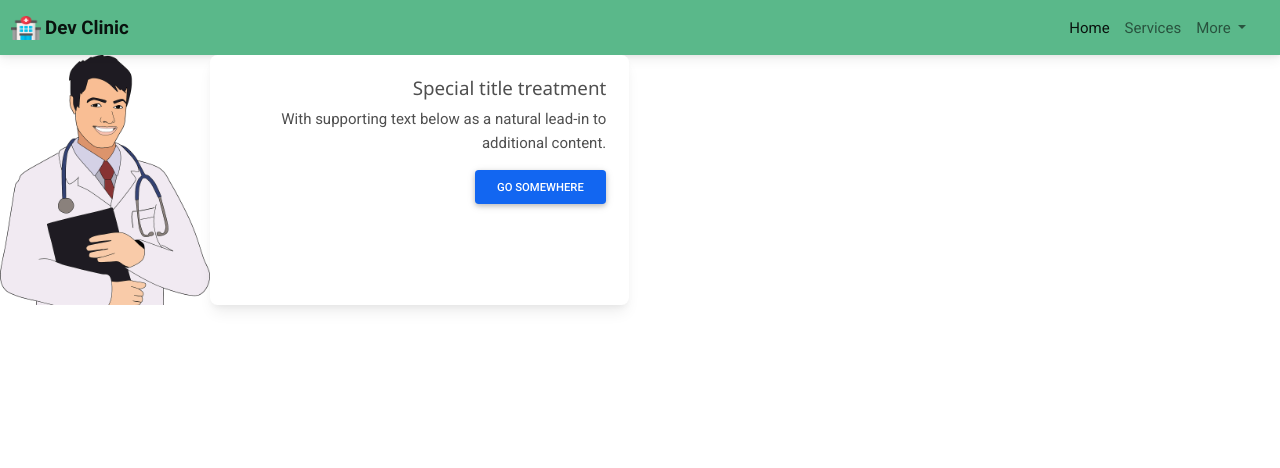
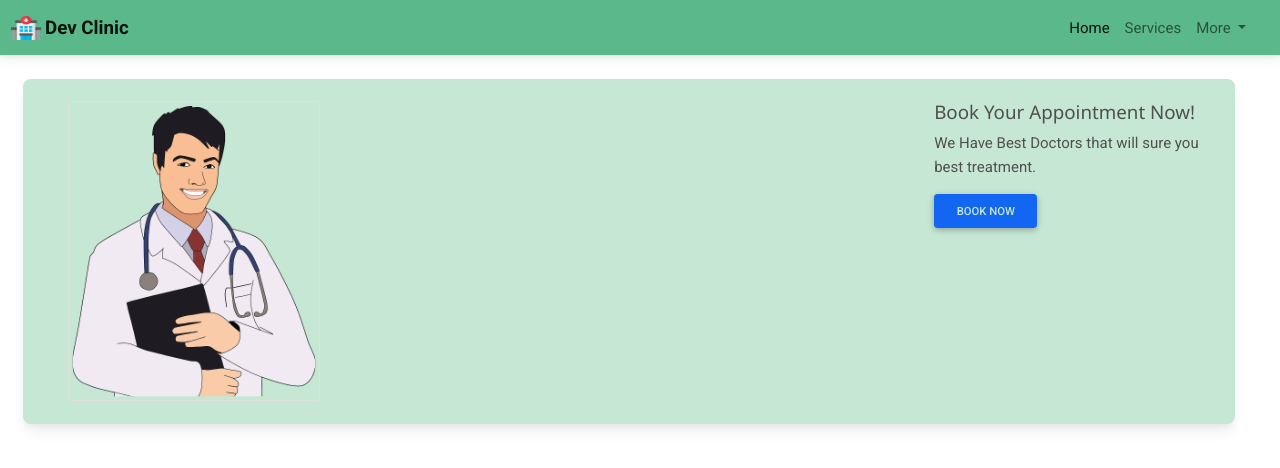
Before and after one commit to Sourabh044/Clinic-Website-Project-Old, a Django app: page / in a window 1280 px wide. Shown: the top 468 px of the page. Run offline with Django 3.2, Linux system fonts and the light colour scheme.

Commit message:
Homepage Setup

```diff
--- a/templates/Base.html
+++ b/templates/Base.html
@@ -61,10 +61,10 @@ rel="stylesheet"
                   <!-- <a class="navbar-brand" href="#">Brand</a> -->
                   <ul class="navbar-nav ms-auto mb-2 mb-lg-0">
                     <li class="nav-item">
-                      <a class="nav-link active" aria-current="page" href="#">Home</a>
+                      <a class="nav-link active" aria-current="page" href="">Home</a>
                     </li>
                     <li class="nav-item">
-                      <a class="nav-link" href="#">Services</a>
+                      <a class="nav-link" href="">Services</a>
                     </li>
                     <!-- Navbar dropdown -->
                     <li class="nav-item dropdown">
--- a/templates/Main.html
+++ b/templates/Main.html
@@ -1,27 +1,39 @@
 {% extends 'Base.html' %} {% load static %} {% block content %}
-
-<div class="row">
-  <div class="col-sm-6 d-flex">
-    <div class="col-md-4">
-      <img src="/static/images/DoctorT.png" class="img-fluid rounded-start" alt="...">
-    </div>
-    <div class="card text-end ">
-      <div class="card-body">
-        <h5 class="card-title">Special title treatment</h5>
-        <p class="card-text">With supporting text below as a natural lead-in to additional content.</p>
-        <a href="#" class="btn btn-primary">Go somewhere</a>
+<br />
+<div class="container-fluid align-items-center" style="margin-left: auto;">
+  <div
+    class="row d-flex"
+    style="width: inherit; margin-left: inherit; margin-right: inherit"
+  >
+    <div class="row d-flex">
+      <div>
+        <div class="card" style="background-color: #c6e7d3">
+          <div class="card-body d-flex">
+            <div class="container-fluid">
+              <img
+                src="/static/images/DoctorT.png"
+                class="img-thumbnail"
+                alt="..."
+                style="height: 300px; background-color: #c6e7d3"
+              />
+            </div>
+            <!--  -->
+            <div>
+              <h5 class="card-title">Book Your Appointment Now!</h5>
+              <p class="card-text">
+                We Have Best Doctors that will sure you best treatment.
+              </p>
+              <a
+                href=""
+                class="btn btn-primary"
+                style="color: #c6e7d3; box-shadow: 1cm"
+                >Book Now</a
+              >
+            </div>
+          </div>
+        </div>
       </div>
     </div>
   </div>
-  <!-- <div class="col-sm-6">
-    <div class="card">
-      <div class="card-body">
-        <h5 class="card-title">Special title treatment</h5>
-        <p class="card-text">With supporting text below as a natural lead-in to additional content.</p>
-        <a href="#" class="btn btn-primary">Go somewhere</a>
-      </div>
-    </div>
-  </div> -->
+  {%endblock %}
 </div>
-
-{%endblock %}
```
